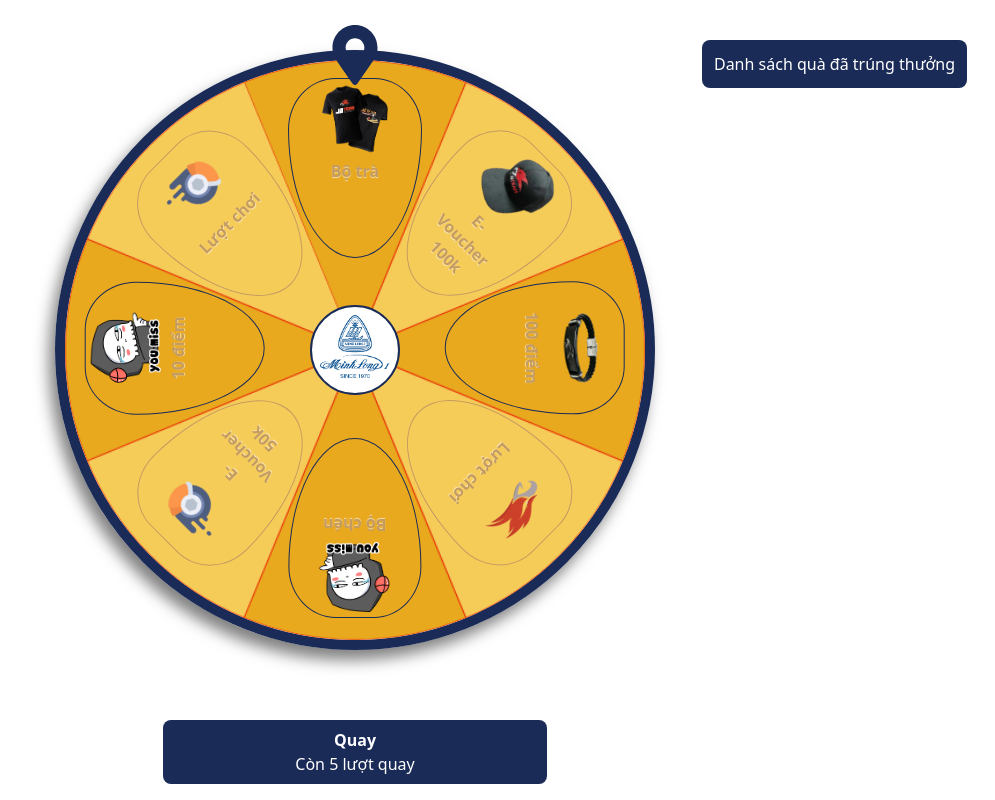
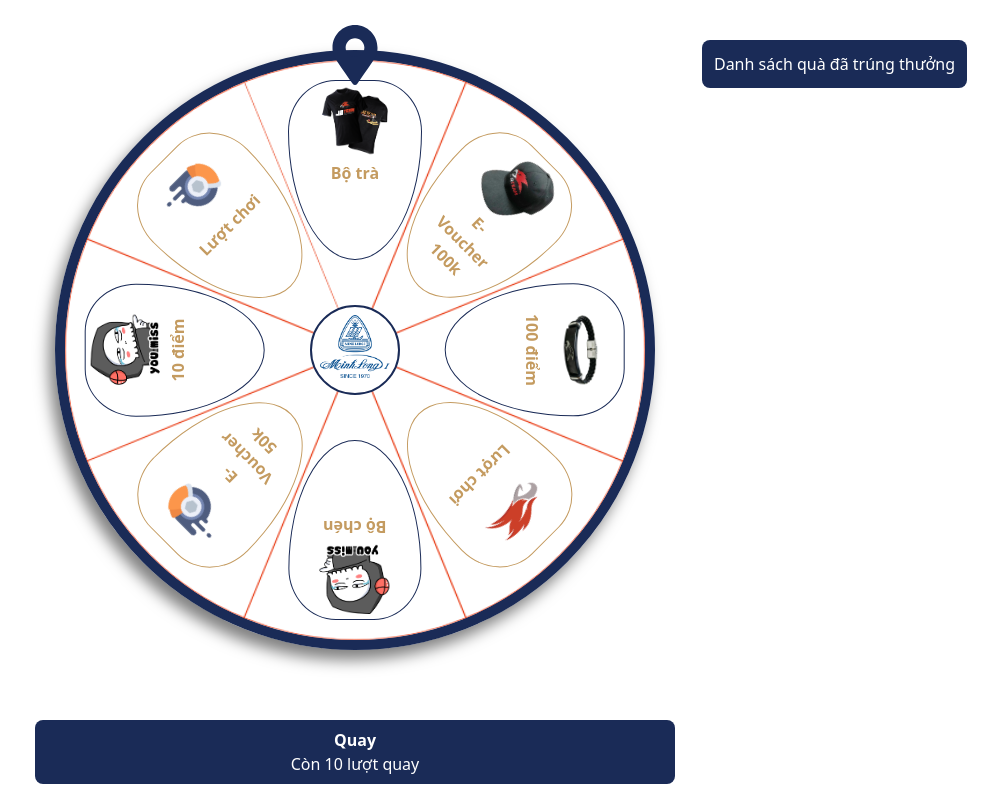
Before and after one commit to sonht113/lucky-wheel, a React (Vite) app: page / in a window 1280 px wide. Shown: the whole page, without its empty margins (285-1280 px from the left). Built offline with nearby package versions, Linux system fonts and the light colour scheme.

Commit message:
fix: fix time spin and rotate needle

```diff
--- a/index.html
+++ b/index.html
@@ -2,7 +2,7 @@
 <html lang="en">
   <head>
     <meta charset="UTF-8" />
-    <link rel="icon" type="image/svg+xml" href="./src/assets/logo.png" />
+    <link rel="icon" type="image/svg+xml" href="vite.svg" />
     <meta name="viewport" content="width=device-width, initial-scale=1.0" />
     <title>Lucky wheel</title>
   </head>
--- a/src/App.tsx
+++ b/src/App.tsx
@@ -4,19 +4,22 @@ import { PRIZES } from '@/data/constant'
 import { AiOutlineMenu } from 'react-icons/ai'
 import { ListPrizeWon, LuckyWheel, Modal, WinningResult } from '@/components'
 import dayjs, { Dayjs } from 'dayjs'
-import { getTimeSpinLuckyWheel } from '@/utils/get-time-spin-lucky-wheel'
+import { getTimeDifference } from '@/utils/get-time-difference'
 import { delayedApiCall } from '@/api'
 import { ConfigModal, PrizeWon, StyleRotate, WinningResultType } from '@/types'
 
 const ID = 'luckywheel'
+const CURRENT_TIME_DURATION_LUCKY_WHEEL_ROTATE = 12
+const CURRENT_TIME_DURATION_NEEDLE_ROTATE = 0.8
 
 const App: React.FC = () => {
   const [styleRotate, setStyleRotate] = useState<StyleRotate>({
     deg: 0,
-    timingFunc: 'ease-in-out'
+    timingFunc: 'ease-in-out',
+    timeDuration: 0
   })
   const [spinning, setSpinning] = useState<boolean>(false)
-  const [countSpin, setCountSpin] = useState<number>(5)
+  const [countSpin, setCountSpin] = useState<number>(10)
   const [winningResult, setWinningResult] = useState<WinningResultType>({
     name: '',
     img: ''
@@ -27,11 +30,12 @@ const App: React.FC = () => {
     openModal: false,
     typeModal: 'notify'
   })
+  const [timeNeedleRotate, setTimeNeedleRotate] = useState<number>(0)
   /**
    * State for case call api get prize on server
    * If use case random index, you should remove this useState
    */
-  const [index, setIndex] = useState<number | null>(null)
+  const [indexPrizeWon, setIndexPrizeWon] = useState<number | null>(null)
 
   /**
    * Function to spin and call api get prize on server
@@ -43,15 +47,16 @@ const App: React.FC = () => {
       delayedApiCall()
         .then((result: number) => {
           console.log('Returned result:', result)
-          setIndex(result)
+          setIndexPrizeWon(result)
         })
         .catch((error) => {
           console.error('Caught error:', error)
         })
       setCountSpin((prevState) => prevState - 1)
       let d = styleRotate.deg
-      d = d - 180
-      setStyleRotate({ timingFunc: 'ease-in-out', deg: d })
+      d = d + (360 - (d % 360)) + 360 * 10
+      setStyleRotate({ timingFunc: 'ease-in-out', deg: d, timeDuration: CURRENT_TIME_DURATION_LUCKY_WHEEL_ROTATE })
+      setTimeNeedleRotate(CURRENT_TIME_DURATION_NEEDLE_ROTATE)
     }
   }
 
@@ -69,7 +74,7 @@ const App: React.FC = () => {
   //     }
   //     let d = styleRotate.deg
   //     d = d + (360 - (d % 360)) + (360 * 10 - rand * (360 / PRIZES.length))
-  //     setStyleRotate({timingFunc: 'ease-in-out', deg: d})
+  //     setStyleRotate({timingFunc: 'ease-in-out', deg: d, timeDuration: CURRENT_TIME_DURATION_ROTATE})
   //     setWinningResult({ name: PRIZES[rand].name, img: PRIZES[rand].img })
   //     setListPrizeWon([
   //       ...listPrizeWon,
@@ -110,28 +115,36 @@ const App: React.FC = () => {
 
   /**
    * useEffect for case call api get prize on server
-   * If use handleSpin for case random index in array prize at file constant, you should remove this useEffect
+   * If you use function handleSpin for case random index in array prize at file constant,
+   * you should remove or comment this useEffect
    */
   useEffect(() => {
-    if (index !== null) {
+    if (indexPrizeWon !== null && time) {
+      const timeCallApi = getTimeDifference(time, dayjs())
       let d = styleRotate.deg
-      d = d + (360 - (d % 360)) + (360 * 10 - index * (360 / PRIZES.length))
-      setStyleRotate({ deg: d, timingFunc: 'ease' })
-      setWinningResult({ name: PRIZES[index].name, img: PRIZES[index].img })
+      d = d + (360 - (d % 360)) + (360 * 10 - indexPrizeWon * (360 / PRIZES.length))
+      const timeRotate = CURRENT_TIME_DURATION_LUCKY_WHEEL_ROTATE - timeCallApi
+      setStyleRotate({
+        deg: d,
+        timingFunc: 'ease',
+        timeDuration: timeRotate
+      })
+      setTimeNeedleRotate(((timeRotate / 10) * 1) / 4)
+      setWinningResult({ name: PRIZES[indexPrizeWon].name, img: PRIZES[indexPrizeWon].img })
       setListPrizeWon([
         ...listPrizeWon,
-        { name: PRIZES[index].name, img: PRIZES[index].img, time: dayjs().format('DD/MM/YYYY HH:mm:ss') }
+        {
+          name: PRIZES[indexPrizeWon].name,
+          img: PRIZES[indexPrizeWon].img,
+          time: dayjs().format('DD/MM/YYYY HH:mm:ss')
+        }
       ])
       alertAfterTransitionEnd()
-      setIndex(null)
+      setIndexPrizeWon(null)
     }
-  }, [index])
+  }, [indexPrizeWon])
 
-  useEffect(() => {
-    if (!spinning && time) {
-      console.log(getTimeSpinLuckyWheel(time, dayjs()))
-    }
-  }, [spinning])
+  useEffect(() => {}, [timeNeedleRotate])
 
   return (
     <div className='relative flex flex-col justify-center items-center'>
@@ -141,10 +154,10 @@ const App: React.FC = () => {
       >
         Danh sách quà đã trúng thưởng
       </div>
-      {/* <AiOutlineMenu
+      <AiOutlineMenu
         onClick={handleOpenListOfPrizeWon}
         className={'icon-menu-list-prize-won text-[30px] fixed top-10 right-7 cursor-pointer'}
-      /> */}
+      />
 
       <Modal
         close={() => {
@@ -161,8 +174,14 @@ const App: React.FC = () => {
           <ListPrizeWon listPrizeWon={listPrizeWon} />
         )}
       </Modal>
-      <LuckyWheel id={ID} styleRotate={styleRotate} prizes={PRIZES} spinning={spinning} />
-      <div className='flex justify-center mt-[70px] w-[30%]'>
+      <LuckyWheel
+        id={ID}
+        styleRotate={styleRotate}
+        prizes={PRIZES}
+        spinning={spinning}
+        timeNeedleRotate={timeNeedleRotate}
+      />
+      <div className='flex justify-center mt-[70px] w-[50%]'>
         <button
           disabled={countSpin === 0 || spinning}
           onClick={handleSpin}
@@ -170,8 +189,8 @@ const App: React.FC = () => {
             countSpin === 0 || spinning ? 'cursor-not-allowed' : 'cursor-pointer'
           } px-5 w-[100%] rounded-lg bg-[#1A2B57] text-white font-bold`}
         >
-          Quay
-          <p className='font-light'>Còn {countSpin} lượt quay</p>
+          {spinning ? 'Đang quay' : 'Quay'}
+          <p className='font-light'>{countSpin > 0 ? `Còn ${countSpin} lượt quay` : 'Bạn đã hết lượt quay'}</p>
         </button>
       </div>
     </div>
--- a/src/components/lucky-wheel/index.tsx
+++ b/src/components/lucky-wheel/index.tsx
@@ -14,24 +14,31 @@ type Props = {
    * Css cho bánh xe khi quay
    * deg: góc quay sau khi tìm ra kết quả phần thưởng để kim trỏ đúng vị trí phần thưởng
    * timingFunc: tốc độ quay và độ mượt cho bánh xe
+   * timeDuration: transiton duration
    */
   styleRotate: {
     deg: number
     timingFunc: string
+    timeDuration: number
   }
 
   /**
    * Check vòng quay có đang quay
    */
-  spinning: boolean
+  spinning?: boolean
 
   /**
    * Mảng các phần thưởng
    */
   prizes: { name: string; img: string; percentpage: number }[]
+
+  /**
+   * Thời gian kim lắc lư một lần (animation-duration)
+   */
+  timeNeedleRotate: number
 }
 
-const LuckyWheel = ({ id, styleRotate, prizes, spinning }: Props) => {
+const LuckyWheel = ({ id, styleRotate, prizes, spinning, timeNeedleRotate }: Props) => {
   const canvasRef = useRef<HTMLCanvasElement | null>(null)
   const arrowRef = useRef<HTMLDivElement | null>(null)
 
@@ -65,11 +72,7 @@ const LuckyWheel = ({ id, styleRotate, prizes, spinning }: Props) => {
           ctx.moveTo(0, 0)
           ctx.rotate((((360 / num) * i - rotateDeg) * Math.PI) / 180)
           ctx.arc(0, 0, 250, 0, (2 * Math.PI) / num, false) // Radius
-          if (i % 2 == 0) {
-            ctx.fillStyle = '#e9a91f'
-          } else {
-            ctx.fillStyle = '#f6cc59'
-          }
+          ctx.fillStyle = '#ffffff'
           ctx.fill()
           ctx.lineWidth = 1
           ctx.strokeStyle = '#e72e04'
@@ -95,22 +98,20 @@ const LuckyWheel = ({ id, styleRotate, prizes, spinning }: Props) => {
     }
   }
 
-  // function rotateArrow() {
-  //   if (arrowRef.current) {
-  //     arrowRef.current.style.animation = `rotate 0.8s linear infinite`
-  //     arrowRef.current.style.transitionTimingFunction = 'ease in out'
-  //     arrowRef.current.style.transitionDuration = '6s'
-  //   }
-  //   requestAnimationFrame(() => rotateArrow())
-  // }
+  function rotateArrow(spinningLuckyWheel?: boolean, timeNeedleRotate?: number) {
+    if (arrowRef.current) {
+      if (spinningLuckyWheel && timeNeedleRotate) {
+        arrowRef.current.style.animation = `rotate ${timeNeedleRotate}s linear infinite`
+      } else {
+        arrowRef.current.style.animation = ''
+      }
+    }
+    requestAnimationFrame(() => rotateArrow(spinningLuckyWheel, timeNeedleRotate))
+  }
 
-  // console.log(deg)
-
-  // useEffect(() => {
-  //   if (spinning) {
-  //     rotateArrow()
-  //   }
-  // }, [spinning, arrowRef])
+  useEffect(() => {
+    void rotateArrow(spinning, timeNeedleRotate)
+  }, [spinning, arrowRef, timeNeedleRotate])
 
   useEffect(() => {
     drawWheel(prizes)
@@ -119,6 +120,12 @@ const LuckyWheel = ({ id, styleRotate, prizes, spinning }: Props) => {
   return (
     <div className='wrapper sm:w-[300px] md:w-[600px]' id='wrapper'>
       <section id='luckywheel' className='luckywheel'>
+        <div className='luckywheel-btn'>
+          <div ref={arrowRef} className='luckywheel-btn-icon '>
+            <FaMapMarkerAlt className='text-[60px] text-[#1A2B57]' />
+          </div>
+        </div>
+
         <div
           className='luckywheel-container'
           style={
@@ -126,15 +133,12 @@ const LuckyWheel = ({ id, styleRotate, prizes, spinning }: Props) => {
               ? {
                   transform: `rotate(${styleRotate.deg}deg)`,
                   transitionTimingFunction: styleRotate.timingFunc,
-                  transitionDuration: '6s'
+                  transitionDuration: `${styleRotate.timeDuration}s`
                 }
               : {}
           }
         >
           <canvas ref={canvasRef} className='luckywheel-canvas' width={'500px'} height={'500px'} />
-        </div>
-        <div className='luckywheel-btn' ref={arrowRef}>
-          <FaMapMarkerAlt className='text-[60px] text-[#1A2B57]' />
         </div>
 
         <div className='luckywheel-logo border-2 border-[#1A2B57]'>
--- a/src/components/lucky-wheel/style.css
+++ b/src/components/lucky-wheel/style.css
@@ -84,7 +84,7 @@
 .luckywheel-item span {
   position: relative;
   display: block;
-  top: -12px;
+  top: -10px;
   padding-top: 30px;
   margin: 0 auto;
   text-align: center;
@@ -110,13 +110,17 @@
   border-radius: 50%;
   background-color: white;
 }
+
 .luckywheel-btn {
   position: absolute;
   left: 50%;
   top: -35px;
   z-index: 3;
   transform: translate(-50%);
-  /* transform-origin: top center; */
+}
+
+.luckywheel-btn-icon {
+  transform-origin: center;
 }
 
 @keyframes rotate {
@@ -140,6 +144,7 @@
   }
 
   .luckywheel-item span {
+    padding-top: 20px;
     top: -12px;
     -webkit-transform-origin: 50% 175px;
     -ms-transform-origin: 50% 175px;
@@ -180,6 +185,7 @@
   }
 
   .luckywheel-item span {
+    padding-top: 20px;
     -webkit-transform-origin: 50% 200px;
     -ms-transform-origin: 50% 200px;
     transform-origin: 50% 200px;
@@ -199,6 +205,10 @@
     height: 50px;
   }
 
+  .text-container {
+    width: 60px;
+  }
+
   .name-prize {
     font-size: 10px;
   }
--- a/src/types/index.ts
+++ b/src/types/index.ts
@@ -16,5 +16,6 @@ export type WinningResultType = {
 
 export type StyleRotate = {
   deg: number
-  timingFunc: 'ease-in-out' | 'ease'
+  timingFunc: 'ease-in-out' | 'ease',
+  timeDuration: number
 }
--- /dev/null
+++ b/src/utils/get-time-difference.ts
@@ -0,0 +1,5 @@
+import { Dayjs } from 'dayjs'
+
+export const getTimeDifference = (timeStartSpin: Dayjs, timeStopSpin: Dayjs) => {
+  return timeStopSpin.diff(timeStartSpin, 'seconds')
+}
--- a/src/utils/get-time-spin-lucky-wheel.ts
+++ /dev/null
@@ -1,4 +0,0 @@
-import { Dayjs } from 'dayjs'
-export const getTimeSpinLuckyWheel = (timeStartSpin: Dayjs, timeStopSpin: Dayjs) => {
-  return timeStopSpin.diff(timeStartSpin, 'milliseconds')
-}
--- a/tailwind.config.js
+++ b/tailwind.config.js
@@ -3,7 +3,7 @@ export default {
   content: ['./index.html', './src/**/*.{js,ts,jsx,tsx}'],
   theme: {
     screens: {
-      xs: '320px'
+      xs: '360px'
     },
     extend: {
       keyframes: {
```
Also changed, not shown: src/api/index.ts (+7 -5 lines), src/components/winning-result/index.tsx (+5 -5 lines).
